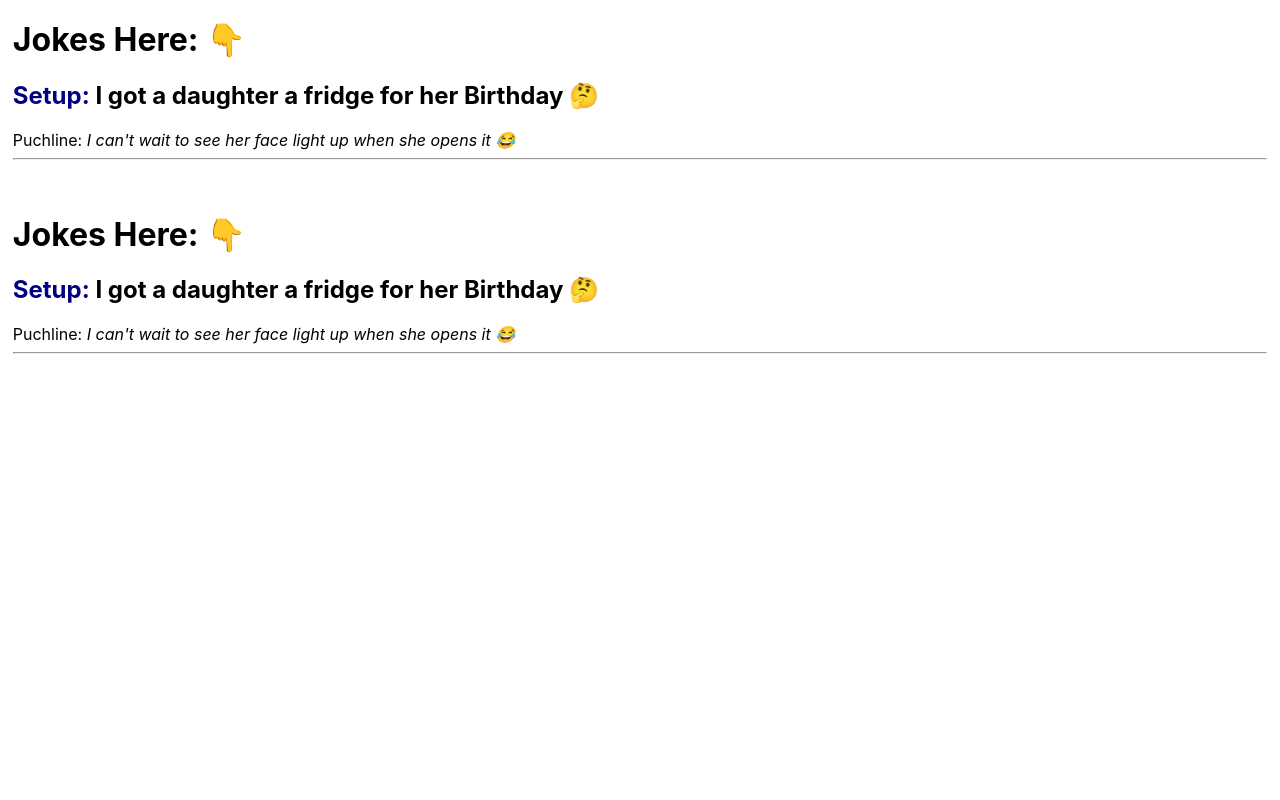
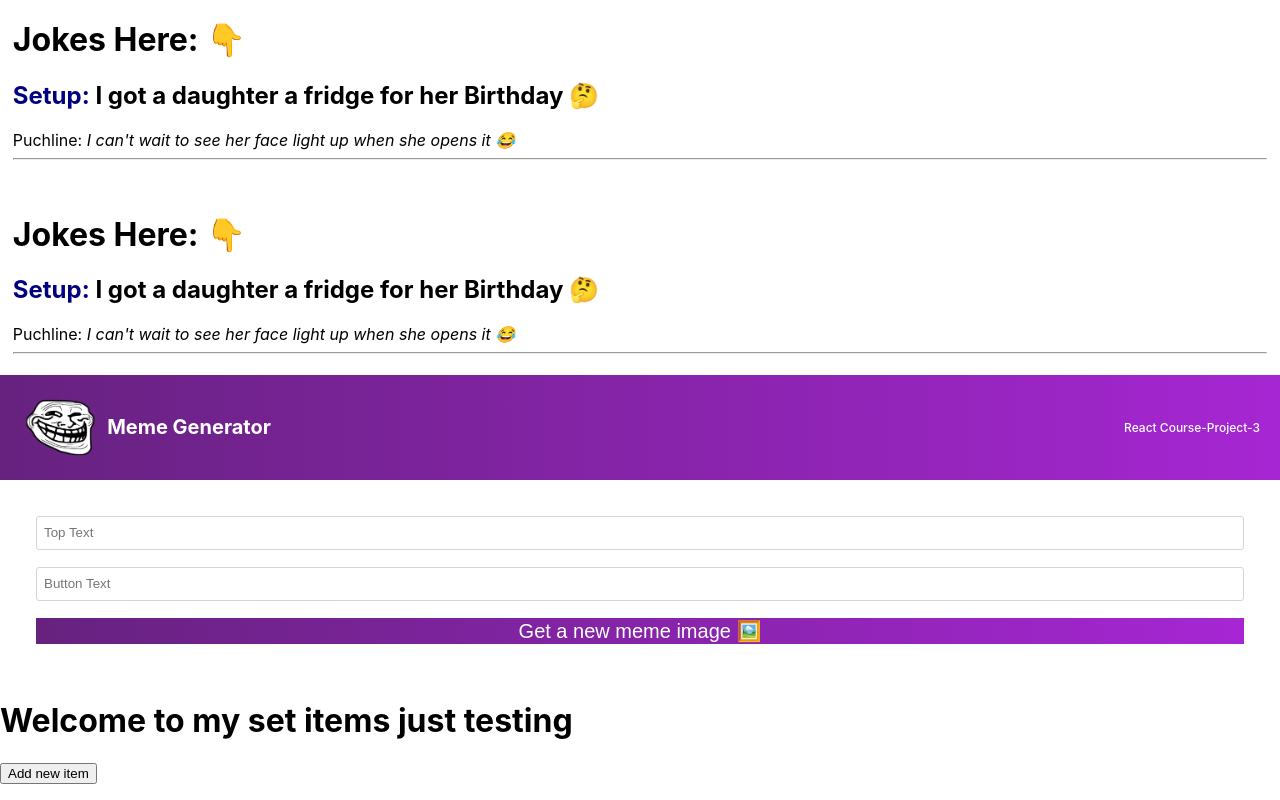
Before and after one commit to mrauthentik/joker, a React (Create React App) app: page / in a window 1280 px wide. Shown: the part 2896-3696 px from the top of the page. Before the commit the page ends 3271 px from the top, so only its background shows below. Built offline with nearby package versions, Linux system fonts and the light colour scheme.

Commit message:
made changes

```diff
--- a/src/App.css
+++ b/src/App.css
@@ -41,3 +41,53 @@ section{
 section >h2{
   color:teal;
 }
+main{
+  padding: 36px;
+}
+.memeHeader{
+  background: linear-gradient(90deg, #672280 1.18%, #A626D3 100%);
+  color: white;
+  align-items: center;
+  display: flex;
+  /* justify-content: space-between; */
+  height: 65px;
+  padding: 20px;
+}
+.meme-header-img{
+  height: 100%;
+  margin-right: 6px;
+}
+.meme-title{
+  font-size: 20px;
+  margin-right: auto;
+}
+.meme-project{
+  font-size: 12px;
+  font-weight: 500;
+}
+.form{
+  display: grid;
+  grid-template: 40px 40px;
+  gap: 17px;
+}
+.form-input{
+  border-radius: 5px;
+  /* width: 10px; */
+  border: 1px solid #D5D4D8;
+  font-family: 'Karla', sans-serif;
+  text-indent: 5px;
+}
+input[type="text"]{
+  height: 30px;
+  border-radius: 3px;
+}
+
+.form-button{
+  grid-column: 1 / -1;
+  font-family: 'Karla', sans-serif;
+  cursor: pointer;
+  border: none;
+  color: white;
+  font-size: 20px;
+  background:linear-gradient(90deg, #672280 1.18%, #A626D3 100%);
+}
--- a/src/App.js
+++ b/src/App.js
@@ -1,11 +1,12 @@
-import logo from './logo.svg';
 import './App.css';
 import Joker from './components/Joker';
 import jokesData from './components/jokesData';
 import NavBar from './components/NavBar';
 import traveldata from './components/traveldata';
 import Main from './components/main';
-
+import Meme from './MemeHeader';
+import MemeMain from './components/meme';
+import New from './components/new';
 function App() {
   const jokeElements = jokesData.map((jokes)=>{
     return ( <Joker setup={jokes.setup}
@@ -25,6 +26,10 @@ function App() {
       <NavBar />
       {travellists}
       {jokeElements}
+      <Meme />
+      <MemeMain />
+      <thing />
+      <New />
     </div>
   )
 }
--- /dev/null
+++ b/src/MemeHeader.jsx
@@ -0,0 +1,10 @@
+import React from "react";
+export default function Meme(){
+    return(
+        <section className="memeHeader">
+            <img src="/images/troll-face-png-image.png" className="meme-header-img"/>
+           <h1 className="meme-title"> Meme Generator</h1>
+           <h4 className="meme-project"> React Course-Project-3</h4>
+        </section>
+    )
+}
--- /dev/null
+++ b/src/components/meme.jsx
@@ -0,0 +1,12 @@
+import React from "react";
+export default function MemeMain(){
+    return(
+        <main>
+            <form className="form">
+                <input type="text" className="form-input" placeholder="Top Text"/>
+                <input type="text" className="form-input" placeholder="Button Text"/>
+                <button className="form-button"> Get a new meme image 🖼️</button>
+            </form>
+        </main>
+    )
+}
--- /dev/null
+++ b/src/components/new.js
@@ -0,0 +1,18 @@
+export default function New(){
+    const items = ["thing 1", "thing 2"]
+    function set(){
+        items.map((list)=>{
+            return(
+             list
+            )
+          console.log(list)
+        })
+    }
+    return (
+        <div>
+            <h1> Welcome to my set items just testing</h1>
+            <button onClick={set}> Add new item</button>
+            <p>{set}</p>
+        </div>
+    )
+}
```
Also changed, not shown: public/images/troll-face-png-image.png (added).
